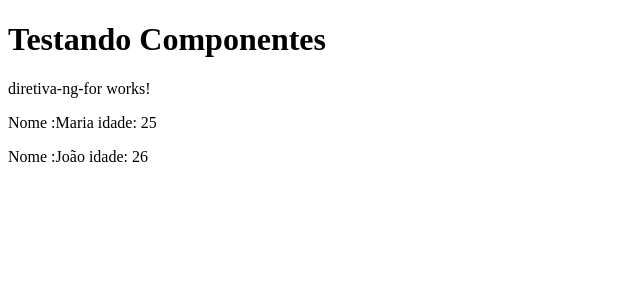
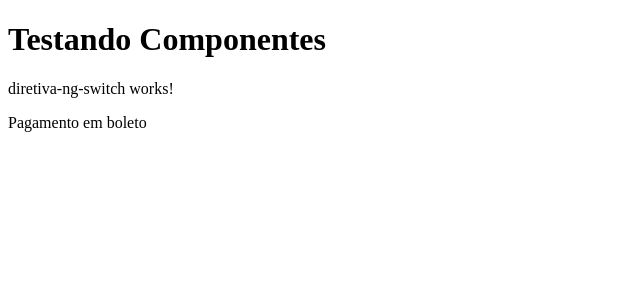
Before and after one commit to edsonrdl/angular-estudos, an Angular app: page / in a window 1280 px wide. Shown: the top 300 px of the page, without its empty margins (0-640 px from the left). Built offline with nearby package versions, Linux system fonts and the light colour scheme.

Commit message:
feat: Criado diretiva ngSwitch

```diff
--- /dev/null
+++ b/src/app/3. Templates e diretivas/3.2. Diretivas/3.2.3. ngSwitch/diretiva-ng-switch/diretiva-ng-switch.component.html
@@ -0,0 +1,6 @@
+<p>diretiva-ng-switch works!</p>
+<div [ngSwitch]="pagamento">
+  <p *ngSwitchCase="'boleto'">Pagamento em boleto</p>
+  <p *ngSwitchCase="'cartao'">Pagamento em cartão</p>
+  <p *ngSwitchCase="'paypal'">Pagamento em paypal</p>
+  <p *ngSwitchDefault>Forma de pagamento não identificada</p>
--- /dev/null
+++ b/src/app/3. Templates e diretivas/3.2. Diretivas/3.2.3. ngSwitch/diretiva-ng-switch/diretiva-ng-switch.component.ts
@@ -0,0 +1,13 @@
+import { CommonModule } from '@angular/common';
+import { Component } from '@angular/core';
+
+@Component({
+  selector: 'app-diretiva-ng-switch',
+  imports: [CommonModule],
+  standalone: true,
+  templateUrl: './diretiva-ng-switch.component.html',
+  styleUrl: './diretiva-ng-switch.component.scss'
+})
+export class DiretivaNgSwitchComponent {
+  pagamento:string = 'boleto';
+}
--- a/src/app/app.component.html
+++ b/src/app/app.component.html
@@ -1,2 +1,2 @@
 <h1>Testando Componentes</h1>
-<app-diretiva-ng-for></app-diretiva-ng-for>
+<app-diretiva-ng-switch></app-diretiva-ng-switch>
--- a/src/app/app.component.ts
+++ b/src/app/app.component.ts
@@ -1,12 +1,12 @@
 
 import { Component } from '@angular/core';
-import { DiretivaNgForComponent } from "./3. Templates e diretivas/3.2. Diretivas/3.2.2. ngFor/diretiva-ng-for/diretiva-ng-for.component";
+import { DiretivaNgSwitchComponent } from "./3. Templates e diretivas/3.2. Diretivas/3.2.3. ngSwitch/diretiva-ng-switch/diretiva-ng-switch.component";
 @Component({
   selector: 'app-root',
   templateUrl: './app.component.html',
   standalone: true,
   styleUrl: './app.component.scss',
-  imports: [ DiretivaNgForComponent]
+  imports: [DiretivaNgSwitchComponent],
 })
 export class AppComponent {
   title = 'angular-estudos';
```
Also changed, not shown: src/app/3. Templates e diretivas/3.2. Diretivas/3.2.3. ngSwitch/diretiva-ng-switch/diretiva-ng-switch.component.scss (added), 1 other file (tests, documents, lock files or other folders).
